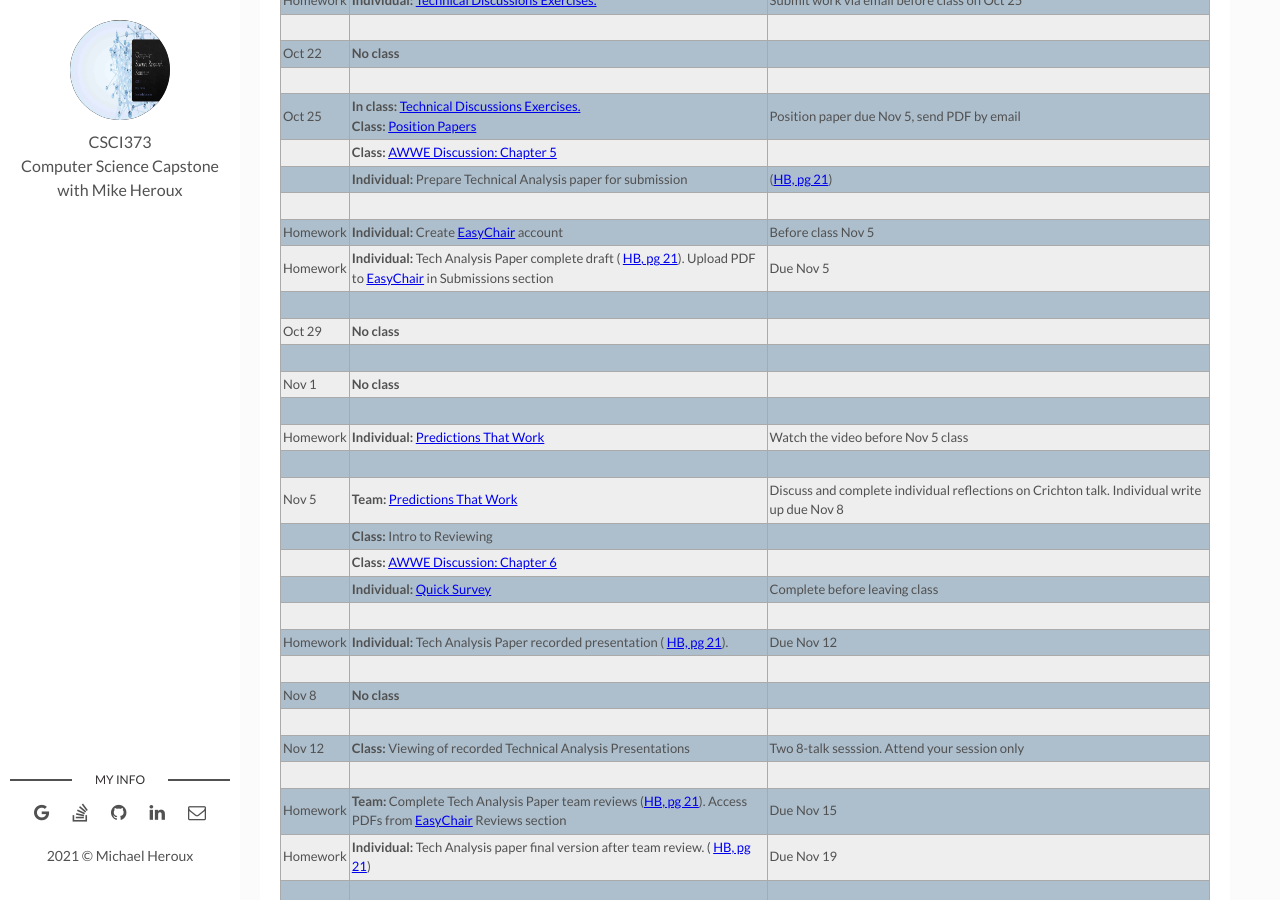
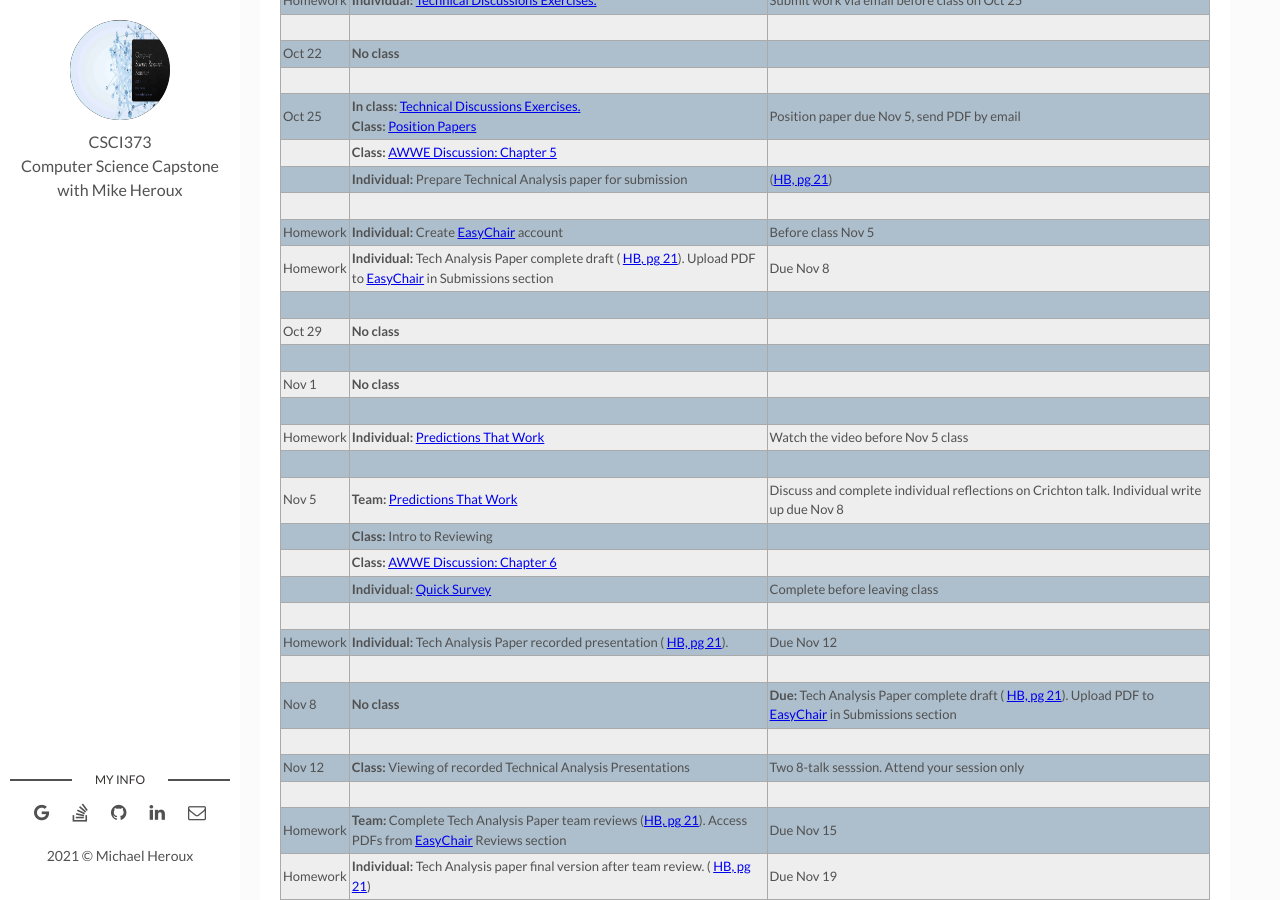
Before and after one commit to maherou/Teaching, a Jekyll site: the page built from files/CS373/2021-Fall-Class-Meeting-Schedule.md, in a window 1280 px wide and 900 px high, scrolled down 2350 px. Built offline with Jekyll 4.4.1, drawn with Linux system fonts in a browser that asks for light colours.

Commit message:
Update 2021-Fall-Class-Meeting-Schedule.md

```diff
--- a/files/CS373/2021-Fall-Class-Meeting-Schedule.md
+++ b/files/CS373/2021-Fall-Class-Meeting-Schedule.md
@@ -94,7 +94,7 @@ location: "Collegeville, MN, USA"
 | | **Individual:** Prepare Technical Analysis paper for submission | ([HB, pg 21](./CSCI373CourseHandbookLatestEdition.pdf)) |
 | | | |
 | Homework | **Individual:** Create [EasyChair](https://easychair.org/conferences/?conf=fall2021tap) account | Before class Nov 5 |
-| Homework | **Individual:** Tech Analysis Paper complete draft ( [HB, pg 21](../CSCI373CourseHandbookLatestEdition.pdf)). Upload PDF to [EasyChair](https://easychair.org/conferences/?conf=fall2021tap) in Submissions section | Due Nov 5 |
+| Homework | **Individual:** Tech Analysis Paper complete draft ( [HB, pg 21](../CSCI373CourseHandbookLatestEdition.pdf)). Upload PDF to [EasyChair](https://easychair.org/conferences/?conf=fall2021tap) in Submissions section | Due Nov 8 |
 | | | |
 | Oct 29 | **No class** | |
 | | | |
@@ -109,7 +109,7 @@ location: "Collegeville, MN, USA"
 | | | |
 | Homework | **Individual:** Tech Analysis Paper recorded presentation ( [HB, pg 21](../CSCI373CourseHandbookLatestEdition.pdf)). | Due Nov 12 |
 | | | |
-| Nov 8 | **No class** | |
+| Nov 8 | **No class** | **Due:** Tech Analysis Paper complete draft ( [HB, pg 21](../CSCI373CourseHandbookLatestEdition.pdf)). Upload PDF to [EasyChair](https://easychair.org/conferences/?conf=fall2021tap) in Submissions section |
 | | | |
 | Nov 12 | **Class:** Viewing of recorded Technical Analysis Presentations| Two 8-talk sesssion.  Attend your session only |
 | | | |
```
